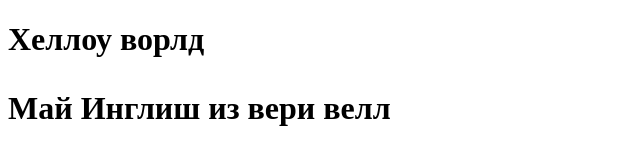
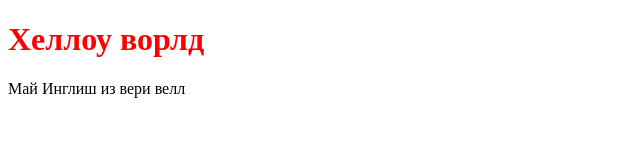
Before and after one commit to 4myExp/indesk, a plain HTML site: page index.html in a window 1280 px wide. Shown: the whole page, without its empty margins (0-640 px from the left). Drawn offline with Linux system fonts and the light colour scheme.

Commit message:
update index.html

```diff
--- a/index.html
+++ b/index.html
@@ -2,6 +2,7 @@
 <html lang="ru">
 <head>
       <!--Разобраться в метатегах!-->
+    <style>mycss.css</style>
     <meta charset="UTF-8"/>
     <meta http-equiv="X-UA-Compatible" content="IE=edge"/>
     <meta name="imagetoolbar" content="no"/><meta name="msthemecompatible" content="no"/>
@@ -52,12 +53,13 @@
 <meta itemprop="description" content="SEO, контекст и таргет в одном окне. Подходит для МСБ, маркетологов и специалистов по рекламе"/>
 <meta itemprop="image" content="https://promopult.ru/themes/default/assets/images/sharing/pult-cover.png" />
 <link rel="image_src" href="https://promopult.ru/themes/default/assets/images/sharing/pult-cover.png" />
+    <link rel="stylesheet" href="mycss.css">
 
- <!--Разобраться в метатегах!-->
+    <!--Разобраться в метатегах!-->
 
 <body>
 
-<h1> Хеллоу ворлд <h1>
+<h1> Хеллоу ворлд </h1>
 <p> Май Инглиш из вери велл </p>
 
 </body>
--- a/mycss.css
+++ b/mycss.css
@@ -1,3 +1,3 @@
-p {
-color: black;
+h1 {
+color: red;
 }
```
